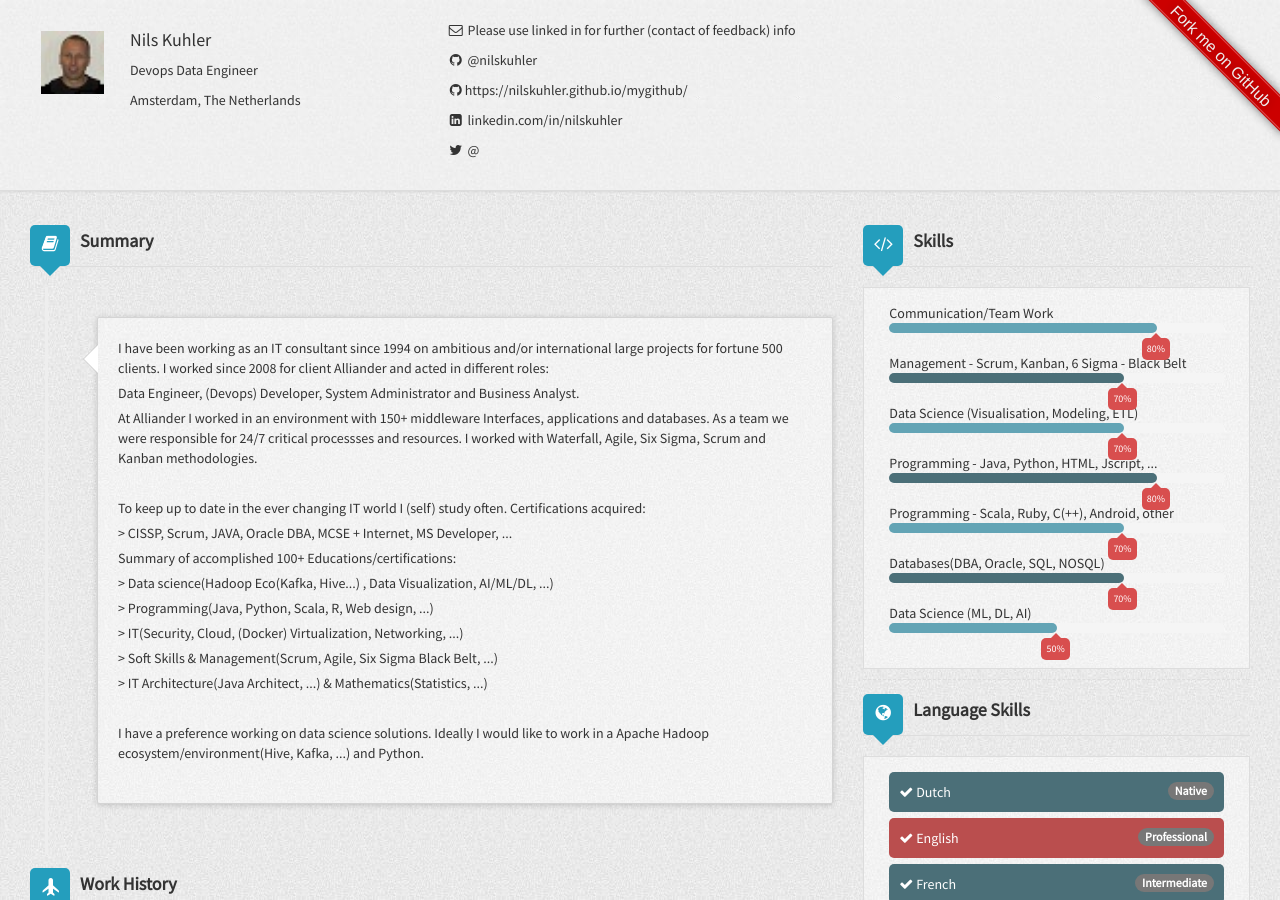
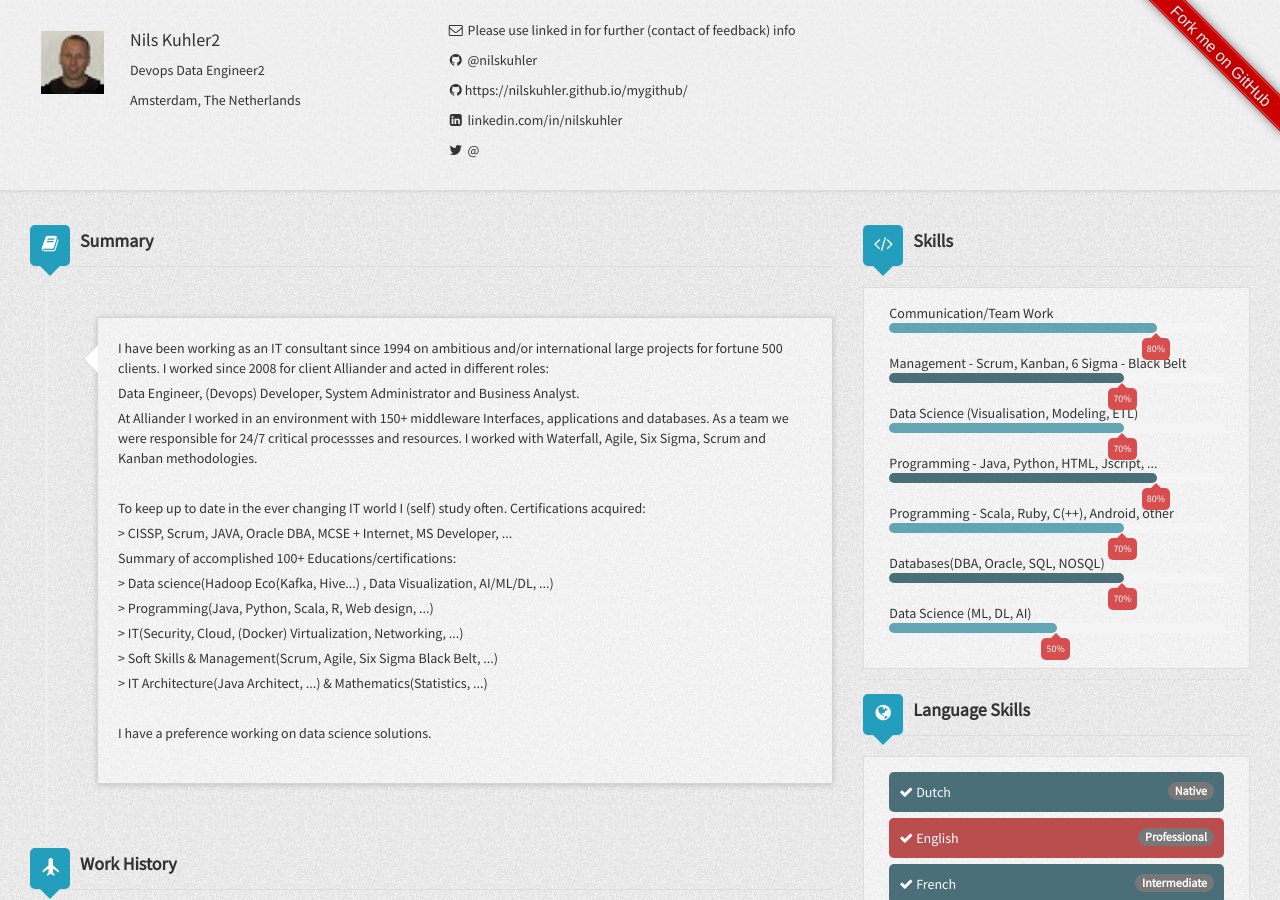
Before and after one commit to NilsKuhler/resumecard, a Jekyll site: the page built from index.html, in a window 1280 px wide and 900 px high. Built offline with Jekyll 4.4.1, drawn with Linux system fonts in a browser that asks for light colours; nearby versions of some CDN libraries; some of the changed text lies outside the part shown.

Commit message:
Update _config.yml Test if you can change data only

```diff
--- a/_config.yml
+++ b/_config.yml
@@ -18,8 +18,8 @@ exclude: [vendor]
 
 # Author settings
 author:
-  name: Nils Kuhler
-  title: Devops Data Engineer
+  name: Nils Kuhler2
+  title: Devops Data Engineer2
   address: Amsterdam, The Netherlands
   email: Please use linked in for further (contact of feedback) info
   link: https://nilskuhler.github.io/mygithub/
@@ -59,7 +59,7 @@ author:
     - line: _&#62; Soft Skills & Management(Scrum, Agile, Six Sigma Black Belt, ...)
     - line: _&#62; IT Architecture(Java Architect, ...) & Mathematics(Statistics, ...)
     - line:
-    - line: I have a preference working on data science solutions. Ideally I would like to work in a Apache Hadoop ecosystem/environment(Hive, Kafka, ...) and Python.
+    - line: I have a preference working on data science solutions.
   workHistory:
     - work1:
       company: Ciber Consultancy - Client Alliander
```
